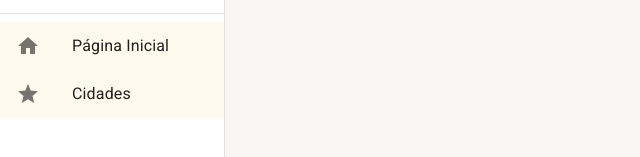
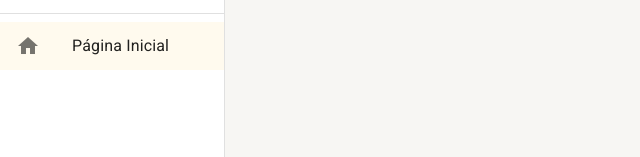
Before and after one commit to augustodevjs/dashboard-materialUi, a React (Create React App) app: page /pagina-inicial in a window 1280 px wide. Shown: the part 147-304 px from the top of the page, without its empty margins (0-640 px from the left). Built offline with nearby package versions, Linux system fonts and the light colour scheme.

Commit message:
feat: drawer

```diff
--- a/src/routes/index.tsx
+++ b/src/routes/index.tsx
@@ -1,4 +1,4 @@
-import { Routes, Route, Navigate } from "react-router-dom";
+import { Routes, Route } from "react-router-dom";
 import { Button } from "@mui/material";
 import { useDrawerContext } from "../shared/contexts";
 import { useEffect } from "react";
@@ -12,12 +12,7 @@ export const AppRoutes = () => {
         label: "Página Inicial",
         icon: "home",
         path: "/pagina-inicial"
-      },
-      {
-        label: "Cidades",
-        icon: "star",
-        path: "/cidade"
-      },
+      }
     ])
   }, []);
 
@@ -31,7 +26,6 @@ export const AppRoutes = () => {
           </Button>
         }
       />
-      {/* <Route path="*" element={<Navigate to="/pagina-inicial" />} /> */}
     </Routes>
   );
 };
```
Also changed, not shown: src/shared/components/drawerMenu/DrawerMenu.tsx (+4 -4 lines), src/shared/contexts/DrawnerContext.tsx (line endings or trailing spaces).
